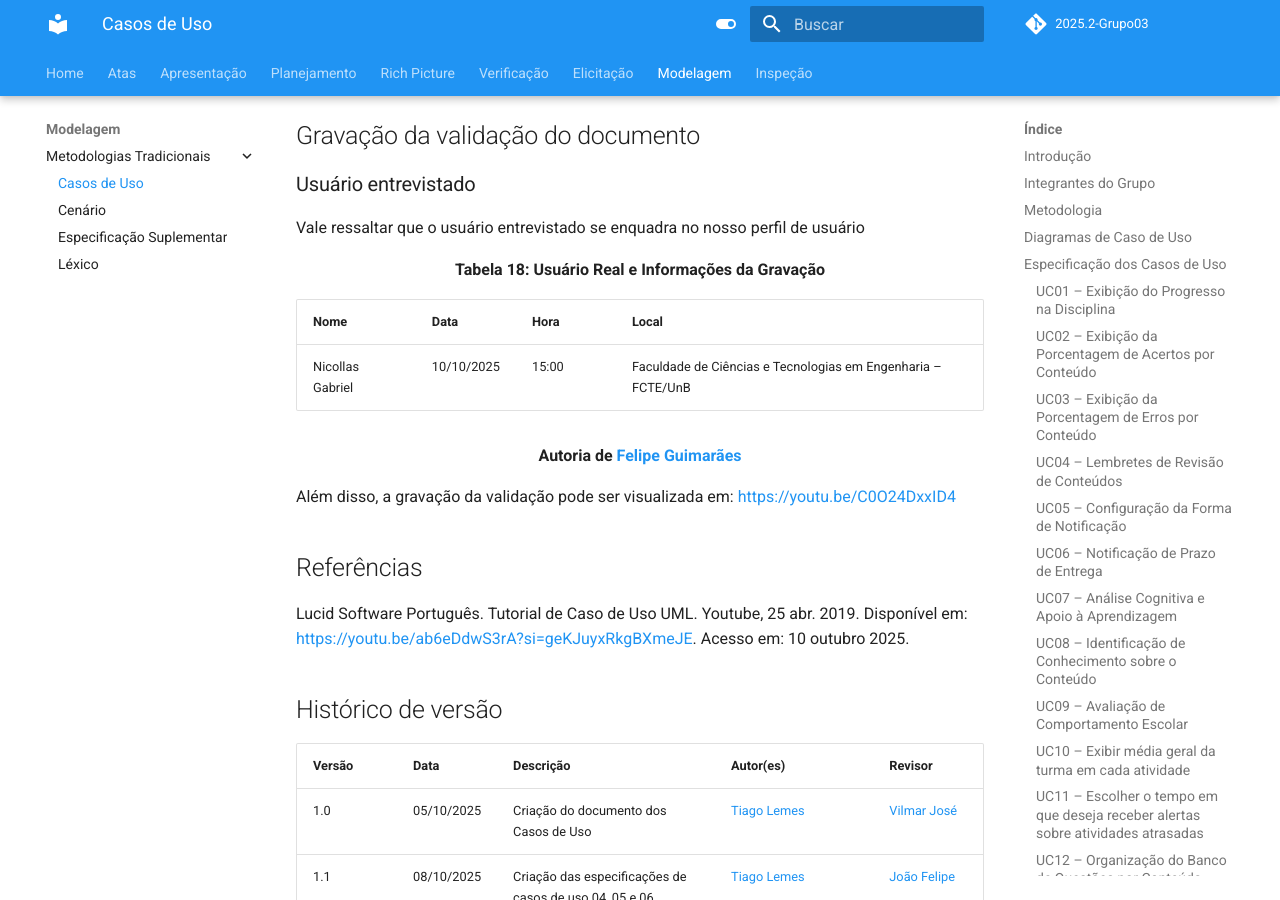
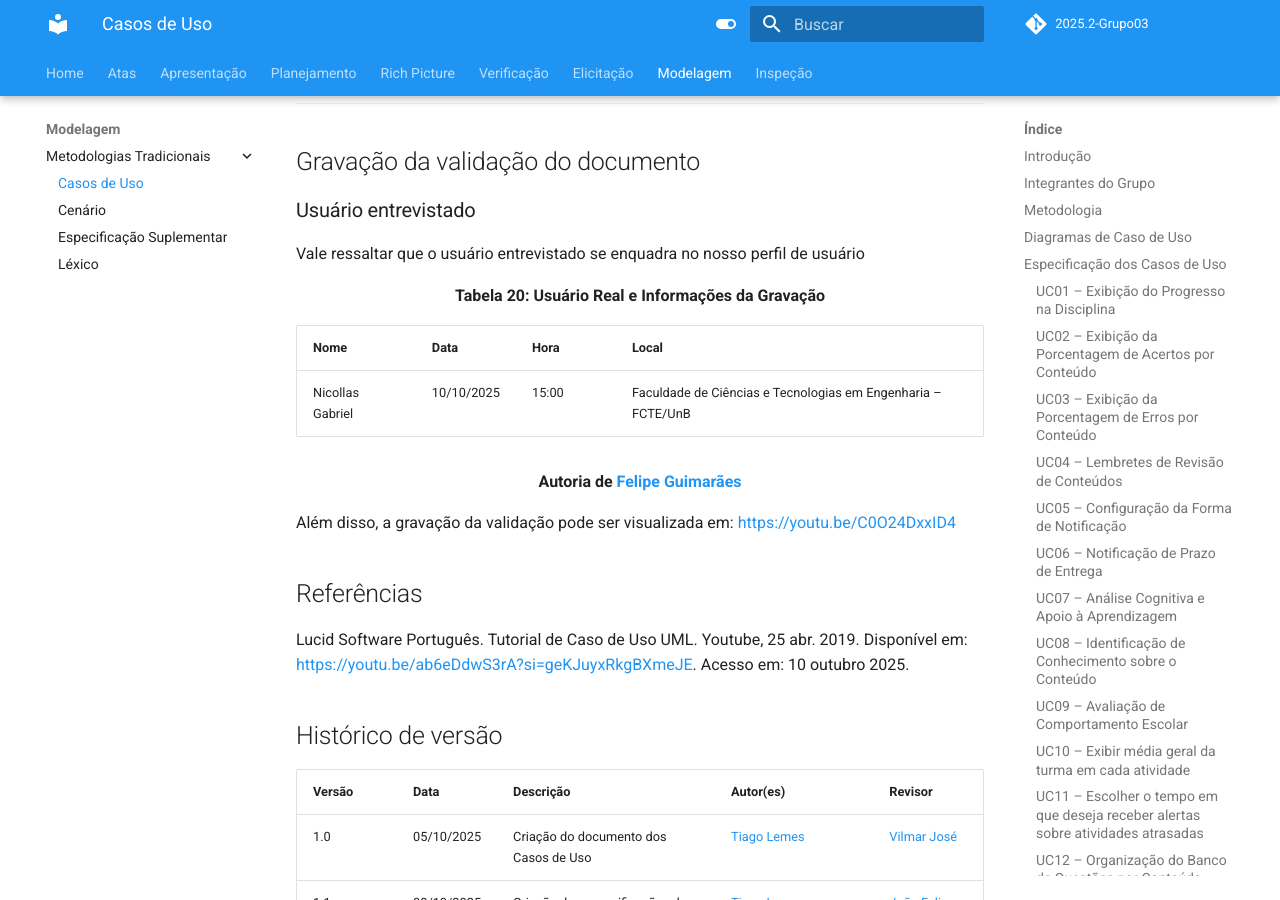
Before and after one commit to Requisitos-de-Software/2025.2-Grupo03, an MkDocs documentation site: the page built from docs/Modelagem/casos_de_uso.md, in a window 1280 px wide and 900 px high, scrolled down 22503 px. Built offline with MkDocs 1.6.1 and Material for MkDocs 9.7.7, drawn with Linux system fonts in a browser that asks for light colours; comment, search, counter and statistics services are not loaded.

Commit message:
Update casos_de_uso.md

```diff
--- a/docs/Modelagem/casos_de_uso.md
+++ b/docs/Modelagem/casos_de_uso.md
@@ -452,12 +452,13 @@ Com base nesses conceitos, a Tabela 2 apresenta os principais elementos que comp
 
 <div align="center"><strong>Autoria de <a href="https://github.com/arthurhvieira1">Arthur Henrique</a></strong></div>
 
+---
 
 ## Gravação da validação do documento
 ### Usuário entrevistado
 
 Vale ressaltar que o usuário entrevistado se enquadra no nosso perfil de usuário
-<div align="center"><strong>Tabela 18: Usuário Real e Informações da Gravação</strong></div>
+<div align="center"><strong>Tabela 20: Usuário Real e Informações da Gravação</strong></div>
 
 | Nome | Data | Hora | Local|
 |-------------------------|-----------------|-----------------|------------------|
```
